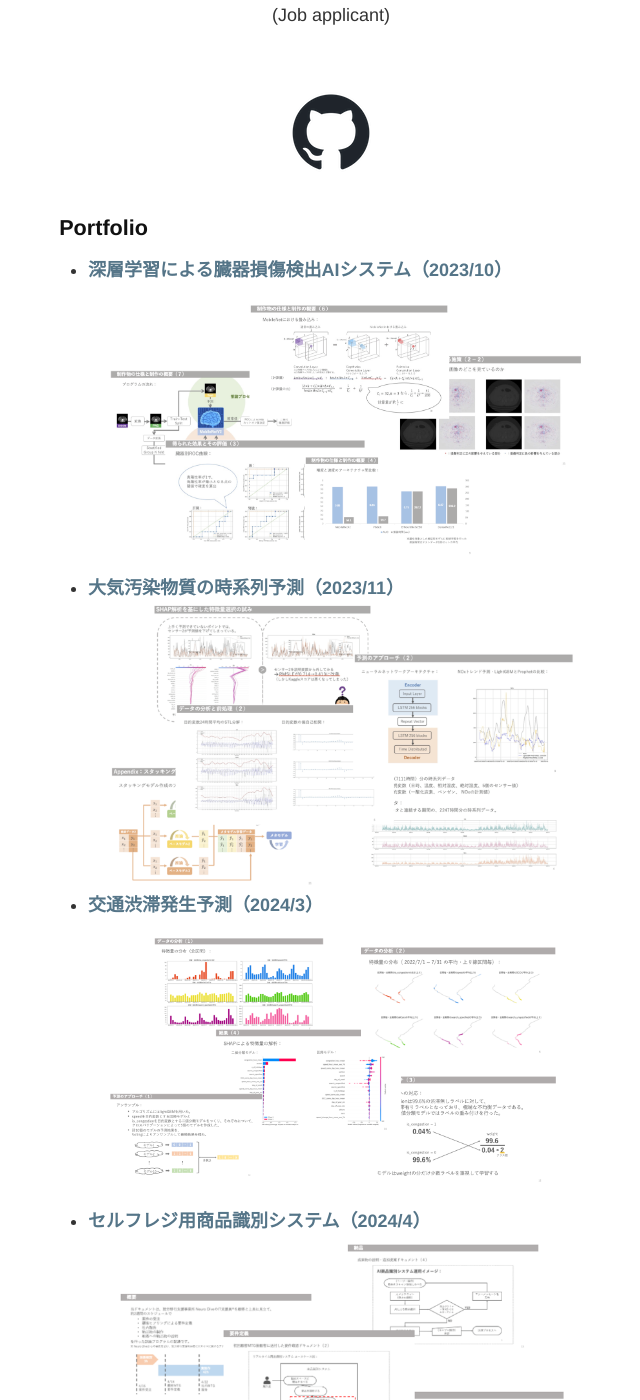
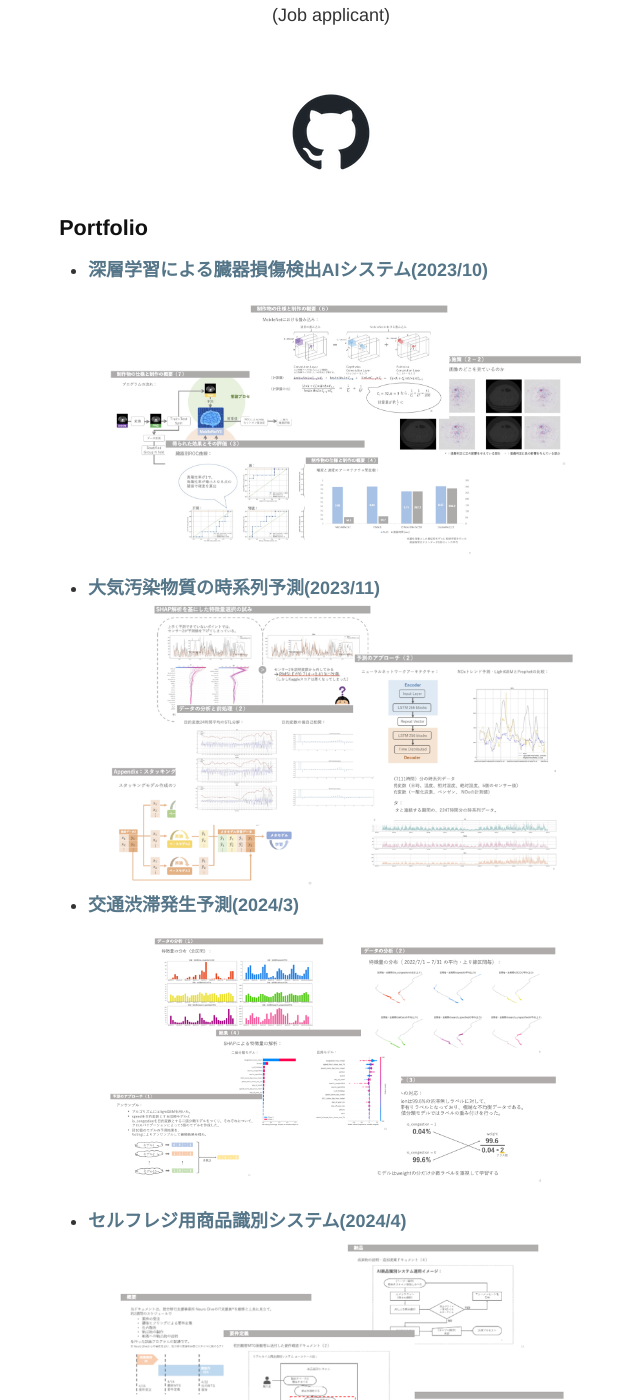
Before and after one commit to Makoto-Noda/Makoto-Noda.github.io, a Jekyll site: the page built from index.md, in a window 1280 px wide and 1400 px high, scrolled down 336 px. Shown: the whole window, without its empty margins (309-949 px from the left). Built offline with Jekyll 4.4.1, drawn with Linux system fonts in a browser that asks for light colours.

Commit message:
20240702

```diff
--- a/index.md
+++ b/index.md
@@ -15,13 +15,13 @@ layout: default
 
 
 ## Portfolio
-- **[深層学習による臓器損傷検出AIシステム（2023/10）](https://github.com/Makoto-Noda/RSNA2023/blob/main/(発表資料)臓器損傷検出.pdf)**
+- **[深層学習による臓器損傷検出AIシステム(2023/10)](https://github.com/Makoto-Noda/RSNA2023/blob/main/(発表資料)臓器損傷検出.pdf)**
 [![RSNA2023](assets/rsna.png)](https://github.com/Makoto-Noda/RSNA2023/blob/main/(発表資料)臓器損傷検出.pdf)
-- **[大気汚染物質の時系列予測（2023/11）](https://github.com/Makoto-Noda/TPL0721/blob/main/(発表資料)大気汚染物質予測.pdf)**
+- **[大気汚染物質の時系列予測(2023/11)](https://github.com/Makoto-Noda/TPL0721/blob/main/(発表資料)大気汚染物質予測.pdf)**
 [![TPL0721](assets/tpl.png)](https://github.com/Makoto-Noda/TPL0721/blob/main/(発表資料)大気汚染物質予測.pdf)
-- **[交通渋滞発生予測（2024/3）](https://github.com/Makoto-Noda/NEXCO/blob/main/渋滞発生予測.pdf)**
+- **[交通渋滞発生予測(2024/3)](https://github.com/Makoto-Noda/NEXCO/blob/main/渋滞発生予測.pdf)**
 [![YOLO](assets/congestion.png)](https://github.com/Makoto-Noda/NEXCO/blob/main/渋滞発生予測.pdf)
-- **[セルフレジ用商品識別システム（2024/4）](https://github.com/Makoto-Noda/YOLO/blob/main/デモインターン.pdf)**
+- **[セルフレジ用商品識別システム(2024/4)](https://github.com/Makoto-Noda/YOLO/blob/main/デモインターン.pdf)**
 [![YOLO](assets/demointern.png)](https://github.com/Makoto-Noda/YOLO/blob/main/デモインターン.pdf)
 
 ## Qualifications
```
